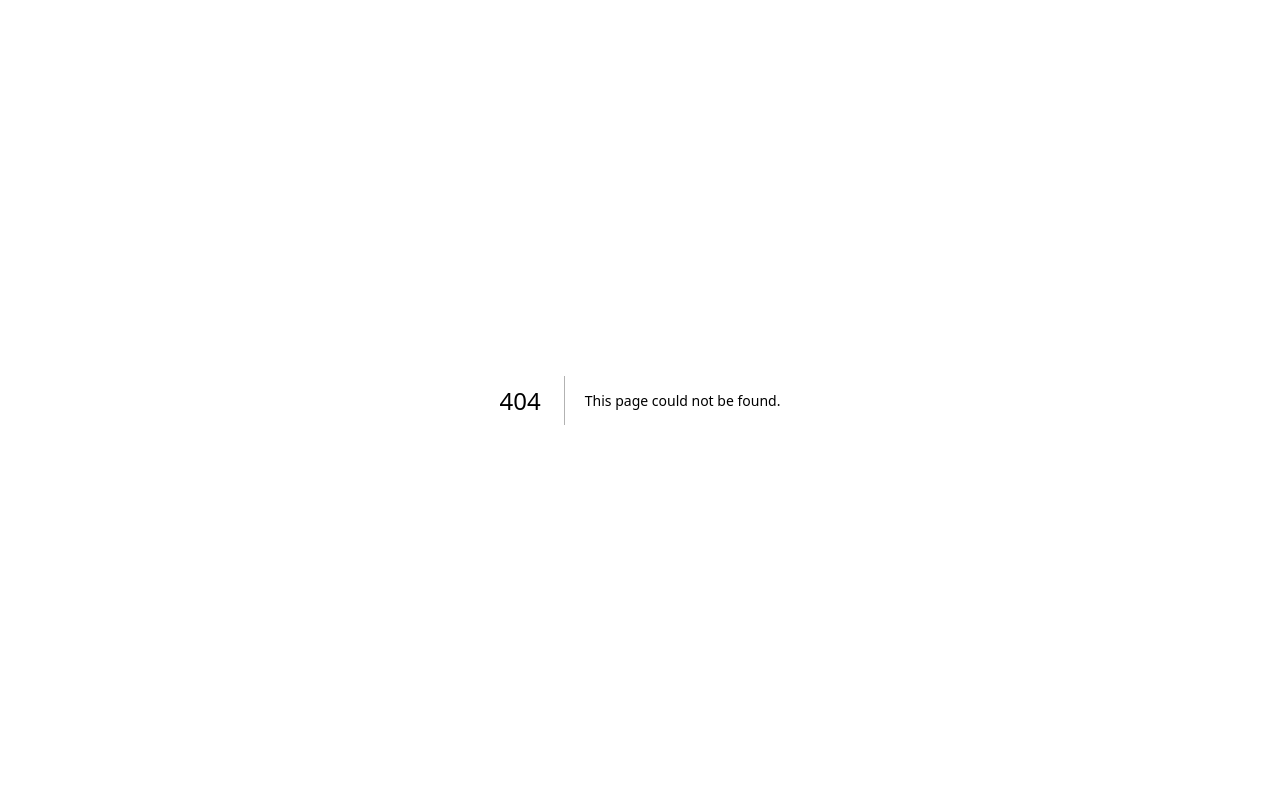
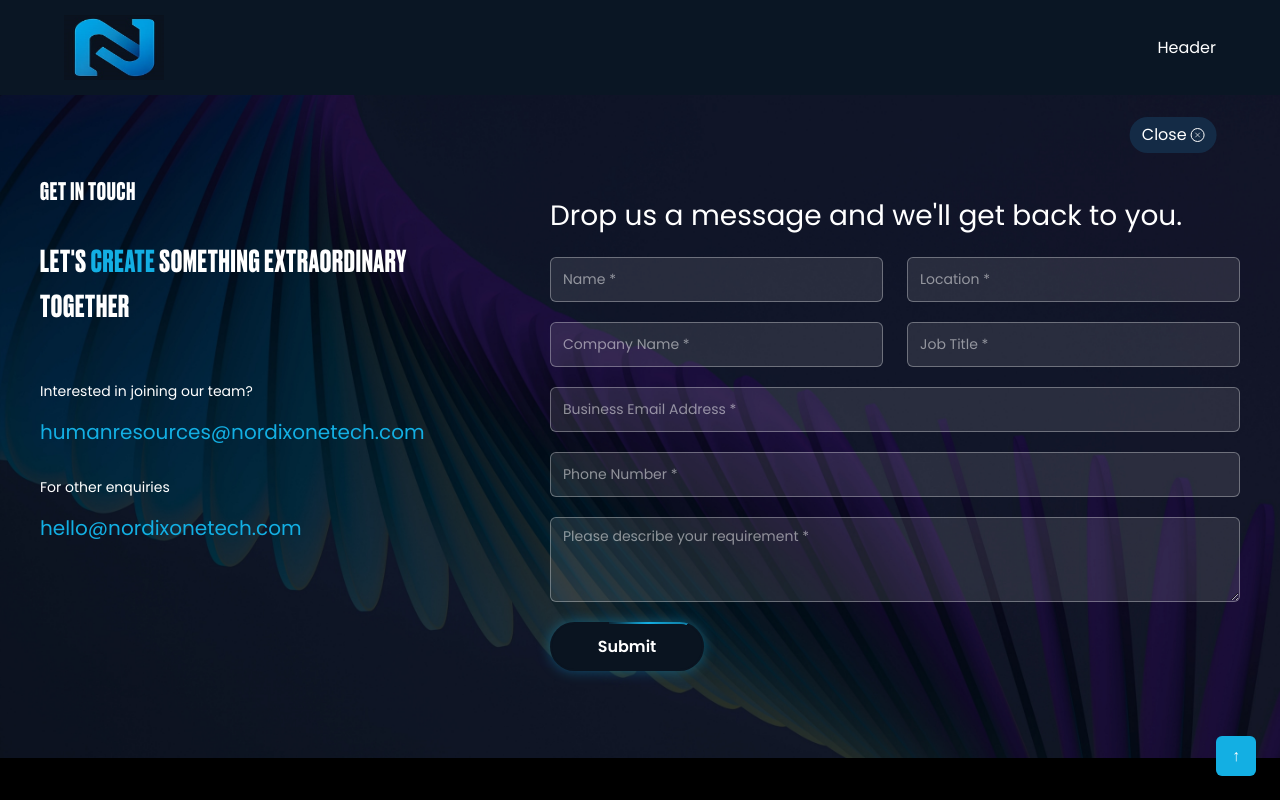
Before and after one commit to ij4ckxx/nordixone, a Next.js app: page /get-started in a window 1280 px wide. Before the commit this address had no page. Shown: the top 800 px of the page. Built offline with nearby package versions, Linux system fonts and the light colour scheme.

Commit message:
get started completed

```diff
--- /dev/null
+++ b/app/(default)/get-started/page.tsx
@@ -0,0 +1,12 @@
+import GetStarted from '@/app/components/get-started/GetStarted'
+import React from 'react'
+
+const page = () => {
+  return (
+    <div className='w-full'>
+      <GetStarted />
+    </div>
+  )
+}
+
+export default page
--- a/app/(default)/layout.tsx
+++ b/app/(default)/layout.tsx
@@ -2,6 +2,7 @@ import React from "react";
 
 import Header from "@/app/components/header/Header";
 import Footer from "@/app/components/footer/Footer";
+import GotoTop from "../components/goto-top/GotoTop";
 
 interface Props {
   children: React.ReactNode;
@@ -9,11 +10,12 @@ interface Props {
 
 const layout = ({ children }: Props) => {
   return (
-  <>
-  <Header />
-  <main className="min-h-[60dvh]">{children}</main>
-  <Footer />
-  </>
+    <>
+      <GotoTop />
+      <Header />
+      <main className="min-h-[60dvh] ">{children}</main>
+      <Footer />
+    </>
   );
 };
 
--- a/app/(default)/page.tsx
+++ b/app/(default)/page.tsx
@@ -1,9 +1,16 @@
+import Link from 'next/link'
 import React from 'react'
 
 const page = () => {
   return (
     <div className='text-center font-bold text-black text-8xl font-druk'>
-      Main page
+
+      <div>Main page</div>
+      <div className='flex flex-col text-2xl text-center gap-1 mt-10'>
+      <Link href={'/get-started'}>Get started</Link>
+      <Link href={'/careers'}>Careers</Link>
+      <Link href={'/about'}>About</Link>
+      </div>
     </div>
   )
 }
--- /dev/null
+++ b/app/components/form-comp/AnimatedButton.tsx
@@ -0,0 +1,77 @@
+"use client";
+
+import React from "react";
+
+interface Props {
+  children: React.ReactNode | string;
+  className?: string;
+}
+
+const AnimatedButton = ({
+  children = "Submit",
+  className,
+  ...props
+}: Props) => {
+  return (
+    <>
+      <div className="relative">
+        <div className="animated-border-wrapper overflow-hidden  shadow-[0px_0px_12.27px_0px_rgba(19,175,227,0.4)]">
+          <button
+            className={`animated-button cursor-pointer p-[8px_25px] bg-[#0a1420] text-white rounded-[30px] font-semibold text-base flex justify-center items-center min-w-[150px] min-h-[45px] relative z-10  ${className}`}
+          >
+            Submit
+          </button>
+        </div>
+        <style jsx>
+          {`
+            .animated-border-wrapper {
+              position: relative;
+              display: inline-block;
+              border-radius: 30px;
+              padding: 2px;
+              background: #0a1420;
+            }
+
+            .animated-border-wrapper::before {
+              content: "";
+              position: absolute;
+              top: 50%;
+              left: 50%;
+              transform: translate(-50%, -50%);
+              width: 120%;
+              height: 120%;
+              border-radius: 30px;
+              background: conic-gradient(
+                rgba(0, 0, 0, 0),
+                #13afe3,
+                rgba(0, 0, 0, 0) 50%
+              );
+              animation: spinGradient 3s linear infinite;
+              z-index: 0;
+            }
+
+            .animated-border-wrapper::after {
+              content: "";
+              position: absolute;
+              inset: 2px;
+              border-radius: 28px;
+              background: #0a1420;
+              z-index: 1;
+            }
+
+            @keyframes spinGradient {
+              0% {
+                transform: translate(-50%, -50%) rotate(0deg);
+              }
+              100% {
+                transform: translate(-50%, -50%) rotate(360deg);
+              }
+            }
+          `}
+        </style>
+      </div>
+    </>
+  );
+};
+
+export default AnimatedButton;
--- /dev/null
+++ b/app/components/form-comp/Input.tsx
@@ -0,0 +1,25 @@
+import React from "react";
+
+interface Props {
+  label?: string;
+  placeholder?: string;
+  required?: boolean;
+  type?: string;
+}
+
+const Input = ({ label, placeholder,type,  required, ...props }: Props) => {
+  const displayText = required
+    ? `${placeholder || label || ""} *`
+    : placeholder || label || "";
+  return (
+    <input
+      {...props}
+      placeholder={displayText}
+      required={required}
+      type={type || "text"}
+      className="w-full rounded-[6px] h-[45px] text-sm font-normal leading-[24px] p-[.375rem_.75rem] bg-[rgba(255,255,255,0.1)] border border-[#ffffff52] text-white hover:border-nor-primary duration-300 ease-in-out focus:border-nor-primary transition-colors outline-none focus:shadow-[0_0_0_0.2rem_rgba(19,175,227,0.25)] hover:shadow-[0_0_0_0.2rem_rgba(19,175,227,0.25)]"
+    />
+  );
+};
+
+export default Input;
--- /dev/null
+++ b/app/components/form-comp/TextArea.tsx
@@ -0,0 +1,25 @@
+import React from "react";
+
+interface Props {
+  label?: string;
+  placeholder?: string;
+  required?: boolean;
+}
+
+const TextArea = ({ label, placeholder, required, ...props }: Props) => {
+  const displayText = required
+    ? `${placeholder || label || ""} *`
+    : placeholder || label || "";
+  return (
+    <textarea
+      name=""
+      id=""
+      {...props}
+      placeholder={displayText}
+      required={required}
+      className="w-full rounded-[6px] min-h-[85px] text-sm font-normal leading-[24px] p-[.375rem_.75rem] bg-[rgba(255,255,255,0.1)] border border-[#ffffff52] text-white hover:border-nor-primary duration-300 ease-in-out focus:border-nor-primary transition-colors outline-none focus:shadow-[0_0_0_0.2rem_rgba(19,175,227,0.25)] hover:shadow-[0_0_0_0.2rem_rgba(19,175,227,0.25)] max-h-[100px]"
+    />
+  );
+};
+
+export default TextArea;
--- /dev/null
+++ b/app/components/get-started/GetStarted.tsx
@@ -0,0 +1,138 @@
+"use client";
+
+import Link from "next/link";
+import React from "react";
+import Input from "../form-comp/Input";
+import TextArea from "../form-comp/TextArea";
+import AnimatedButton from "../form-comp/AnimatedButton";
+import { X } from "lucide-react";
+
+const firstForm = [
+  { label: "Name", placeholder: "Name", required: true, type: "text" },
+  { label: "Location", placeholder: "Location", required: true, type: "text" },
+  {
+    label: "Company Name",
+    placeholder: "Company Name",
+    required: true,
+    type: "text",
+  },
+  {
+    label: "Job Title",
+    placeholder: "Job Title",
+    required: true,
+    type: "text",
+  },
+];
+
+const secondForm = [
+  {
+    label: "Business Email Address",
+    placeholder: "Business Email Address",
+    required: true,
+    type: "email",
+  },
+  {
+    label: "Phone Number",
+    placeholder: "Phone Number",
+    required: true,
+    type: "text",
+  },
+  {
+    label: "requirement",
+    placeholder: "Please describe your requirement",
+    required: true,
+    type: "text-area",
+  },
+];
+
+const GetStarted = () => {
+  return (
+    <div className="relative text-white">
+      <div className="relative get-started-comp p-[40px_20px] sm:p-[80px_40px] min-h-[70dvh]">
+        <button className="absolute -translate-x-1/2 sm:-translate-y-1/2 translate-y-0 top-0 right-0 sm:top-10 sm:right-5 bg-[#142b46] text-white rounded-[30px] border-0 text-base p-[.375rem_.75rem] flex flex-row gap-1 items-center">
+          <span>Close</span>
+          <span className="size-[14px] flex justify-center items-center border border-white rounded-full p-[2px]">
+            <X className="size-[12px] text-white" />
+          </span>
+        </button>
+        <div className="flex flex-col lg:flex-row lg:items-start gap-[50px]">
+          <div className="basis-full text-center lg:text-left lg:basis-[40%] flex flex-col gap-[50px]">
+            <div className="flex flex-col gap-[30px] font-druk tracking-[0.8px] font-bold">
+              <div className="text-[20px] sm:text-[24px]">GET IN TOUCH</div>
+              <div className="text-[24px] sm:text-[30px]">
+                LET'S <span className="text-nor-primary">CREATE</span> SOMETHING
+                EXTRAORDINARY TOGETHER
+              </div>
+            </div>
+            <div className="flex flex-col gap-[30px]">
+              <div className="flex flex-col gap-4">
+                <div className="text-sm">Interested in joining our team?</div>
+                <Link
+                  title="humanresources@nordixonetech.com"
+                  className="text-base sm:text-[20px] text-nor-primary truncate"
+                  href="mailto:humanresources@nordixonetech.com"
+                >
+                  humanresources@nordixonetech.com
+                </Link>
+              </div>
+              <div className="flex flex-col gap-4">
+                <div className="text-sm">For other enquiries</div>
+                <Link
+                  title="hello@nordixonetech.com"
+                  className="text-base sm:text-[20px] text-nor-primary truncate"
+                  href="mailto:hello@nordixonetech.com"
+                >
+                  hello@nordixonetech.com
+                </Link>
+              </div>
+            </div>
+          </div>
+          <div className="basis-full lg:basis-[60%] mt-5 flex flex-col gap-5">
+            <div className="text-[20px] sm:text-[28px]">
+              Drop us a message and we'll get back to you.
+            </div>
+            <div className="flex flex-col gap-5">
+              <div className="grid grid-cols-1 md:grid-cols-2 gap-x-6 gap-y-5">
+                {firstForm?.map((item, index) => (
+                  <Input
+                    key={index}
+                    label={item?.label}
+                    placeholder={item?.placeholder}
+                    required={item?.required}
+                    type={item?.type}
+                  />
+                ))}
+              </div>
+              <div className="flex flex-col gap-5">
+                {secondForm?.map((item, index) => {
+                  if (item?.type == "text-area") {
+                    return (
+                      <TextArea
+                        key={index}
+                        label={item?.label}
+                        placeholder={item?.placeholder}
+                        required={item?.required}
+                      />
+                    );
+                  }
+                  return (
+                    <Input
+                      key={index}
+                      label={item?.label}
+                      placeholder={item?.placeholder}
+                      required={item?.required}
+                      type={item?.type}
+                    />
+                  );
+                })}
+              </div>
+              <AnimatedButton className="w-fit">Submit</AnimatedButton>
+            </div>
+          </div>
+        </div>
+      </div>
+    </div>
+  );
+};
+
+export default GetStarted;
--- /dev/null
+++ b/app/components/goto-top/GotoTop.tsx
@@ -0,0 +1,23 @@
+"use client";
+
+import React  from "react";
+
+const GotoTop = () => {
+  const scrollToTop = () => {
+    window.scrollTo({
+      top: 0,
+      behavior: "smooth",
+    });
+  };
+  return (
+    <button
+      onClick={scrollToTop}
+      aria-label="Go to top"
+      className="fixed bottom-6 right-6 text-white rounded-[6px] bg-nor-primary flex items-center justify-center size-10 hover:border hover:border-nor-primary hover:bg-white hover:text-nor-primary duration-300 ease-in-out transition-colors z-50"
+    >
+      ↑
+    </button>
+  );
+};
+
+export default GotoTop;
--- a/app/globals.css
+++ b/app/globals.css
@@ -3,7 +3,7 @@
 
 @font-face {
   font-family: "Druk";
-  src: url("/public/fonts/Druk/Druk-Medium-Trial.otf") format("opentype");
+  src: url("/fonts/Druk/Druk-Medium-Trial.otf") format("opentype");
   font-weight: 500;
   font-style: normal;
   font-display: swap;
@@ -11,7 +11,7 @@
 
 @font-face {
   font-family: "Druk";
-  src: url("/public/fonts/Druk/Druk-MediumItalic-Trial.otf") format("opentype");
+  src: url("/fonts/Druk/Druk-MediumItalic-Trial.otf") format("opentype");
   font-weight: 500;
   font-style: italic;
   font-display: swap;
@@ -19,7 +19,7 @@
 
 @font-face {
   font-family: "Druk";
-  src: url("/public/fonts/Druk/Druk-Bold-Trial.otf") format("opentype");
+  src: url("/fonts/Druk/Druk-Bold-Trial.otf") format("opentype");
   font-weight: 700;
   font-style: normal;
   font-display: swap;
@@ -27,7 +27,7 @@
 
 @font-face {
   font-family: "Druk";
-  src: url("/public/fonts/Druk/Druk-BoldItalic-Trial.otf") format("opentype");
+  src: url("/fonts/Druk/Druk-BoldItalic-Trial.otf") format("opentype");
   font-weight: 700;
   font-style: italic;
   font-display: swap;
@@ -35,7 +35,7 @@
 
 @font-face {
   font-family: "Druk";
-  src: url("/public/fonts/Druk/Druk-Heavy-Trial.otf") format("opentype");
+  src: url("/fonts/Druk/Druk-Heavy-Trial.otf") format("opentype");
   font-weight: 800;
   font-style: normal;
   font-display: swap;
@@ -43,7 +43,7 @@
 
 @font-face {
   font-family: "Druk";
-  src: url("/public/fonts/Druk/Druk-HeavyItalic-Trial.otf") format("opentype");
+  src: url("/fonts/Druk/Druk-HeavyItalic-Trial.otf") format("opentype");
   font-weight: 800;
   font-style: italic;
   font-display: swap;
@@ -51,7 +51,7 @@
 
 @font-face {
   font-family: "Druk";
-  src: url("/public/fonts/Druk/Druk-Super-Trial.otf") format("opentype");
+  src: url("/fonts/Druk/Druk-Super-Trial.otf") format("opentype");
   font-weight: 900;
   font-style: normal;
   font-display: swap;
@@ -59,7 +59,7 @@
 
 @font-face {
   font-family: "Druk";
-  src: url("/public/fonts/Druk/Druk-SuperItalic-Trial.otf") format("opentype");
+  src: url("/fonts/Druk/Druk-SuperItalic-Trial.otf") format("opentype");
   font-weight: 900;
   font-style: italic;
   font-display: swap;
@@ -100,5 +100,10 @@ html {
   padding: 0;
 }
 
+/* Jegan css - start */
+
+.get-started-comp {
+  background: url('/get-started/home-banner.jpg') center / cover no-repeat;
+}
 
 /* Srikaran css - start */
--- a/app/layout.tsx
+++ b/app/layout.tsx
@@ -29,7 +29,7 @@ export default function RootLayout({
 }>) {
   return (
     <html lang="en">
-      <body className={` ${poppins.variable} ${inter.variable} antialiased`}>
+      <body className={` ${poppins.variable} ${inter.variable} antialiased font-poppins`}>
         {children}
       </body>
     </html>
```
Also changed, not shown: app/components/footer/Footer.tsx (+5 -5 lines), public/get-started/home-banner.jpg (added).
